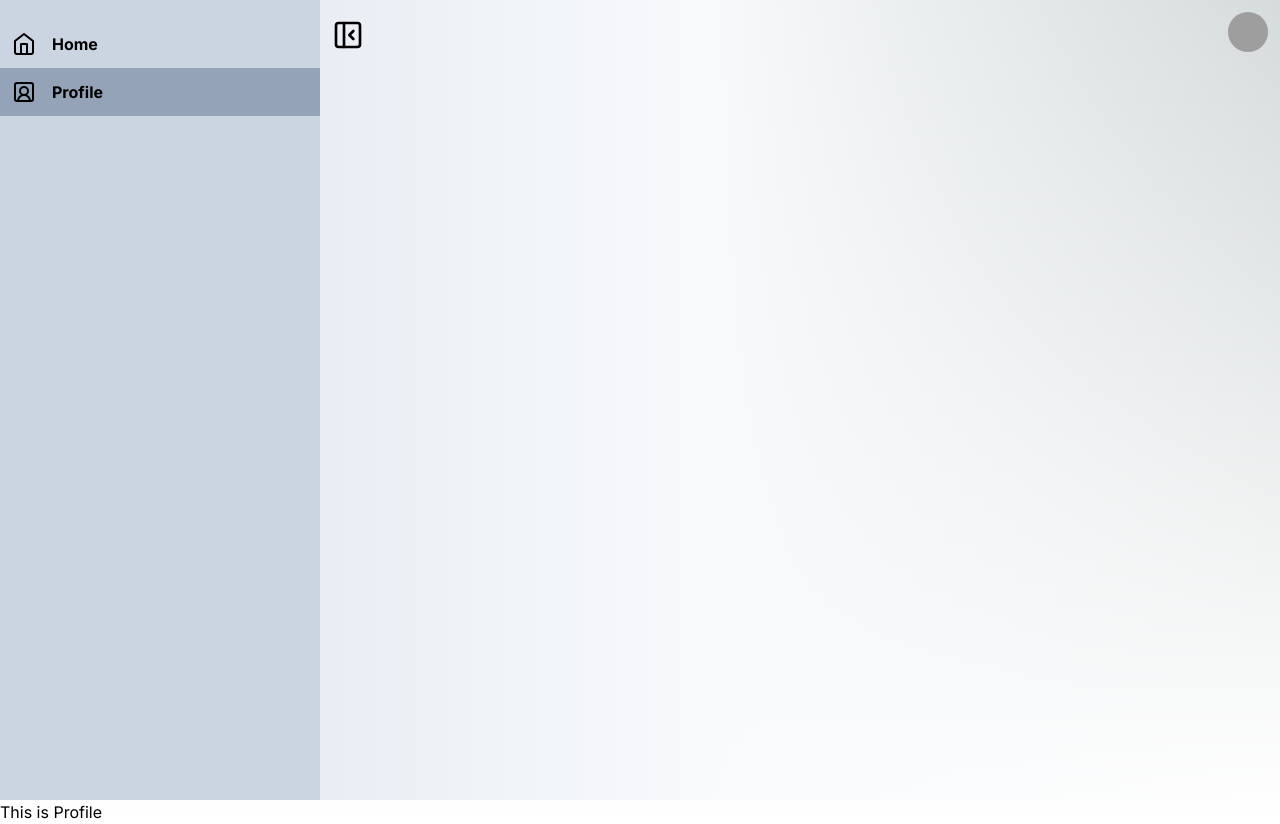
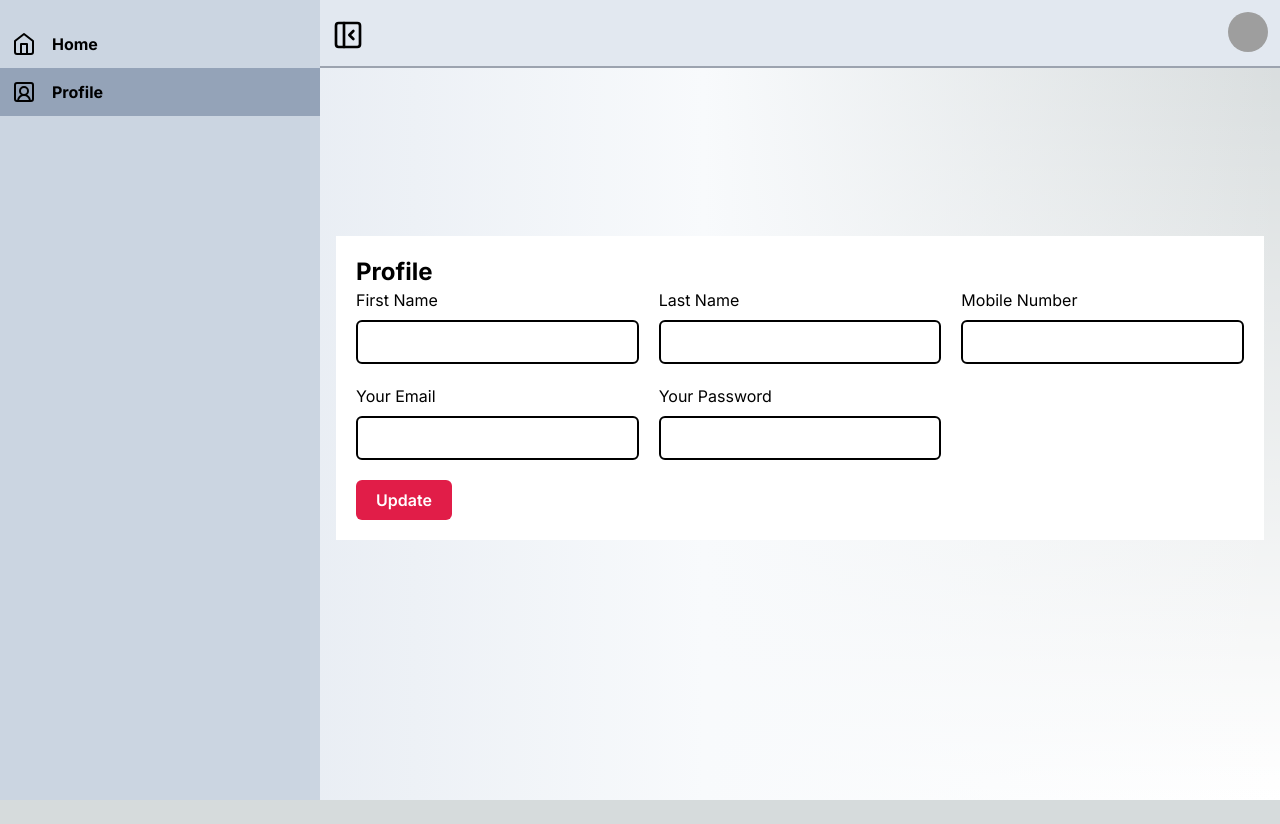
Before and after one commit to mehedi-hasan95/newspaper, a Next.js app: page /dashboard/profile in a window 1280 px wide. After the commit the page ends 800 px from the top, so only its background shows below. Built offline with nearby package versions, Linux system fonts and the light colour scheme; grey boxes are pictures that could not be loaded.

Commit message:
Profile layout done

```diff
--- a/src/app/dashboard/layout.jsx
+++ b/src/app/dashboard/layout.jsx
@@ -2,14 +2,9 @@ import DashboardLayout from "@/components/DashboardLayout";
 import { headers } from "next/headers";
 import { Fragment } from "react";
 
-const Layout = (props) => {
+const Layout = ({ children }) => {
     const headersList = headers();
     const firstName = headersList.get("firstName");
-    return (
-        <Fragment>
-            <DashboardLayout firstName={firstName} />
-            {props.children}
-        </Fragment>
-    );
+    return <DashboardLayout firstName={firstName}>{children}</DashboardLayout>;
 };
 export default Layout;
--- a/src/app/dashboard/profile/page.jsx
+++ b/src/app/dashboard/profile/page.jsx
@@ -1,7 +1,8 @@
+import ProfileForm from "@/components/ProfileForm";
 const ProfilePage = () => {
     return (
         <div className="">
-            <h2>This is Profile</h2>
+            <ProfileForm />
         </div>
     );
 };
--- a/src/components/DashboardLayout.jsx
+++ b/src/components/DashboardLayout.jsx
@@ -30,15 +30,15 @@ const DashboardLayout = (props) => {
                             <Home size={24} /> Home
                         </Link>
                         <Link
-                            href="/"
+                            href=""
                             className="flex gap-4 font-bold py-3 px-3 bg-slate-400"
                         >
                             <UserSquare2 size={24} /> Profile
                         </Link>
                     </div>
                 </div>
-                <div className={`${isOpen ? "w-3/4" : "w-full"} px-3`}>
-                    <div className="flex justify-between pt-3 relative">
+                <div className={`${isOpen ? "w-3/4" : "w-full"}`}>
+                    <div className="flex justify-between bg-slate-200 pt-3 relative border-b-2 border-gray-400 pb-2 px-3">
                         <button onClick={open}>
                             {isOpen ? (
                                 <PanelLeftClose size={32} />
--- a/src/components/Login.jsx
+++ b/src/components/Login.jsx
@@ -13,7 +13,7 @@ const Login = (props) => {
         } else {
             router.push("/");
         }
-    }, []);
+    }, [props.firstName, router]);
     const handleLogin = async (e) => {
         e.preventDefault();
         setLoginFail("");
--- /dev/null
+++ b/src/components/ProfileForm.jsx
@@ -0,0 +1,65 @@
+const ProfileForm = () => {
+    return (
+        <div className="grid items-center h-[80vh] mx-4">
+            <div className="bg-white px-5 py-5">
+                <h2 className="text-2xl font-bold">Profile</h2>
+                <form>
+                    <div className="grid grid-cols-1 md:grid-cols-2 lg:grid-cols-3 gap-5">
+                        <div className="flex flex-col gap-2">
+                            <label htmlFor="fname">First Name</label>
+                            <input
+                                type="text"
+                                name="fname"
+                                id="fname"
+                                className="border-2 border-black outline-none px-3 py-2 w-full rounded-md"
+                            />
+                        </div>
+                        <div className="flex flex-col gap-2">
+                            <label htmlFor="lname">Last Name</label>
+                            <input
+                                type="text"
+                                name="lname"
+                                id="lname"
+                                className="border-2 border-black outline-none px-3 py-2 w-full rounded-md"
+                            />
+                        </div>
+                        <div className="flex flex-col gap-2">
+                            <label htmlFor="mobile">Mobile Number</label>
+                            <input
+                                type="text"
+                                name="mobile"
+                                id="mobile"
+                                className="border-2 border-black outline-none px-3 py-2 w-full rounded-md"
+                            />
+                        </div>
+                        <div className="flex flex-col gap-2">
+                            <label htmlFor="email">Your Email</label>
+                            <input
+                                type="email"
+                                name="email"
+                                id="email"
+                                className="border-2 border-black outline-none px-3 py-2 w-full rounded-md"
+                            />
+                        </div>
+                        <div className="flex flex-col gap-2">
+                            <label htmlFor="password">Your Password</label>
+                            <input
+                                type="text"
+                                name="password"
+                                id="password"
+                                className="border-2 border-black outline-none px-3 py-2 w-full rounded-md"
+                            />
+                        </div>
+                    </div>
+                    <input
+                        type="submit"
+                        value="Update"
+                        className="font-semibold px-5 py-2 bg-rose-600 text-white cursor-pointer mt-5 rounded-md"
+                    />
+                </form>
+            </div>
+        </div>
+    );
+};
+
+export default ProfileForm;
```
